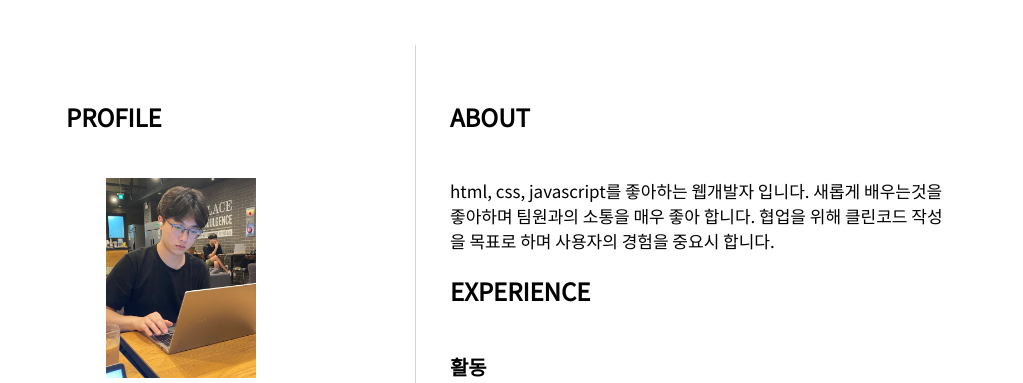
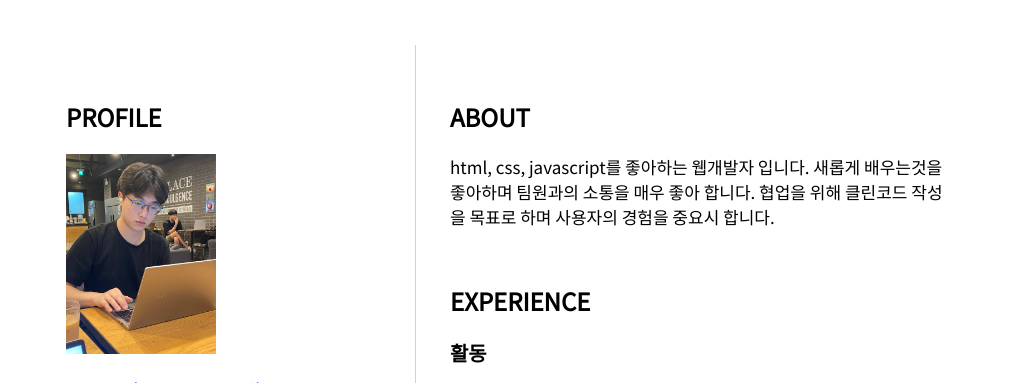
Before and after one commit to KyuTae98/KyuTae98, a plain HTML site: page index.html in a window 1280 px wide. Shown: the part 204-587 px from the top of the page, without its empty margins (128-1151 px from the left). Drawn offline with Linux system fonts and the light colour scheme.

Commit message:
이력서 css수정

```diff
--- a/index.html
+++ b/index.html
@@ -22,8 +22,8 @@
         <article id="mainLeft">
             <section>
                 <h2>PROFILE</h2>
+                <img class="face" src="./img/내얼굴.jpg" alt="내 사진">
                 <ul>
-                    <img class="face" src="./img/내얼굴.jpg" alt="내 사진">
                     <li> <i class="fa fa-envelope" aria-hidden="true"></i>
                         <a href="https: //malito:rbxo0109@gmail.com/">rbxo0109@gmail.com</a>
                     </li>
--- a/style.css
+++ b/style.css
@@ -16,7 +16,7 @@ h1 {
 
 h2 {
     font-size: 1.5rem;
-    padding-bottom: 1em;
+    margin: 0, 0.5em;
 }
 
 main {
@@ -43,6 +43,10 @@ p {
     width: 150px;
 }
 
+section {
+    padding-bottom: 2em;
+}
+
 @media screen and (max-width:825px) {
 
     main {
```
